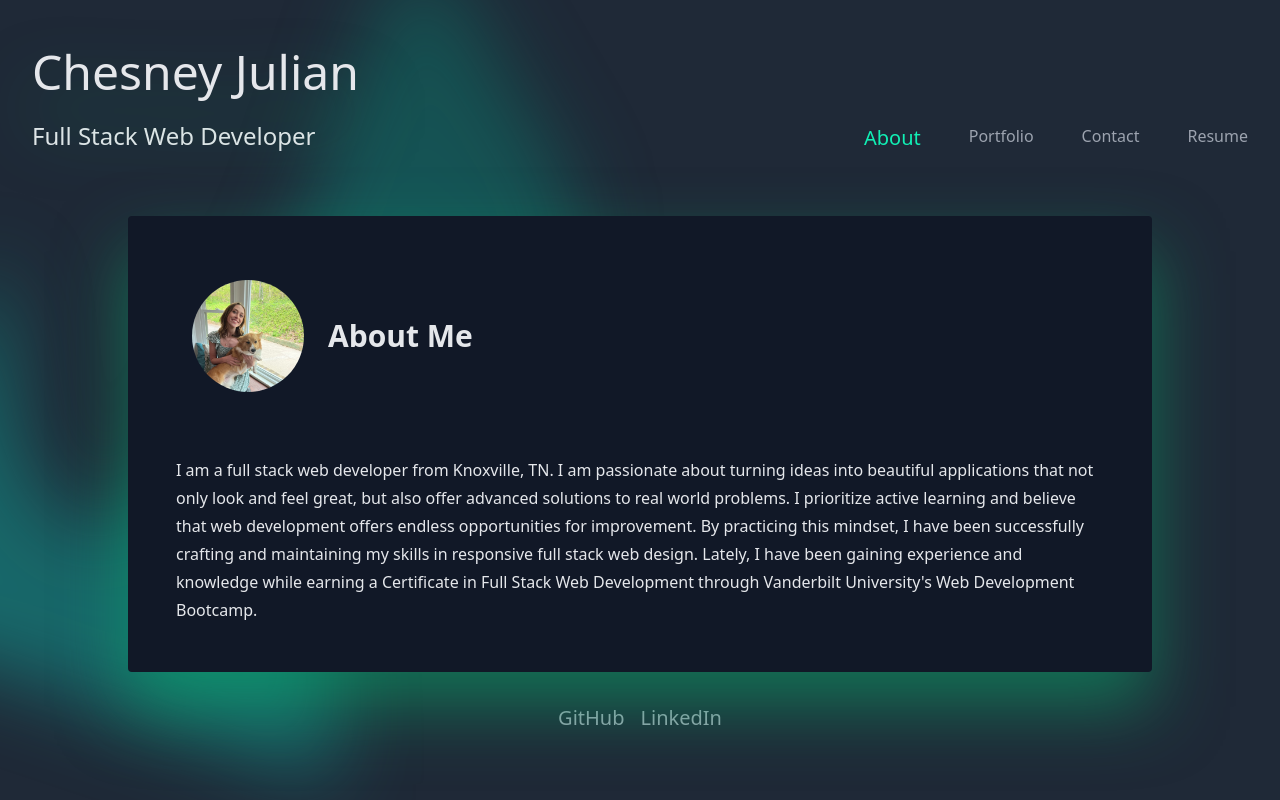
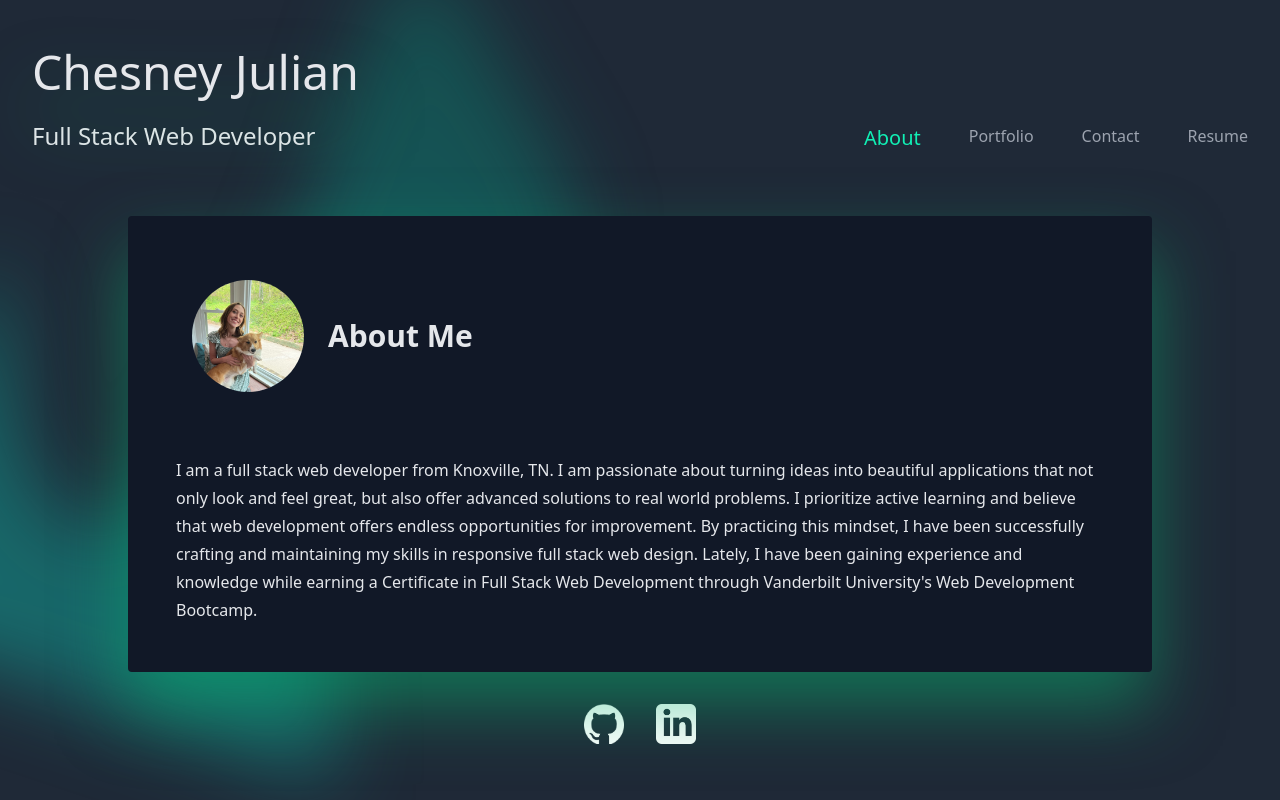
Before and after one commit to ChesneyJulian/react-portfolio, a React (Vite) app: page / in a window 1280 px wide. Built offline with nearby package versions, Linux system fonts and the light colour scheme.

Commit message:
add alt tags to images, change footer links to icon links, rearrange public images

```diff
--- a/src/components/About.jsx
+++ b/src/components/About.jsx
@@ -2,7 +2,7 @@ export default function About() {
   return (
     <>
       <div className='mb-12 flex flex-row items-center'>
-        <img className='rounded-full w-28 aspect-square object-cover object-top m-4' src="/images/profile-img.jpeg"></img>
+        <img className='rounded-full w-28 aspect-square object-cover object-top m-4' src="/images/profile-img.jpeg" alt="headshot photo"></img>
         <h3 className='text-3xl font-semibold mx-2'>About Me</h3>
       </div>
       <div>
--- a/src/components/Contact.jsx
+++ b/src/components/Contact.jsx
@@ -1,6 +1,6 @@
 import { useState } from 'react'
 import { Instruction, EmailInvalid } from './UI/Informants'
-import SubmitBtn from './UI/Buttons'
+import Button from './UI/Button'
 
 export default function Contact() {
   const [ nameValue, setNameValue ] = useState('');
@@ -98,7 +98,7 @@ export default function Contact() {
         <div>
           {checkInsDisplay()}
           {checkEmailDisplay()}
-          <SubmitBtn />
+          <Button type='submit' title='Submit'/>
         </div>
       </form>
     </div>
--- a/src/components/Footer.jsx
+++ b/src/components/Footer.jsx
@@ -1,8 +1,8 @@
 function Footer() {
   return (
-    <div className="flex align-end gap-4">
-      <a className="text-xl font-light text-gray-400 hover:text-[#057d69]" href="https://github.com/ChesneyJulian" target="_blank" rel="noreferrer">GitHub</a>
-      <a className="text-xl font-light text-gray-400 hover:text-[#057d69]" href="https://www.linkedin.com/in/chesney-julian/" target="_blank" rel="noreferrer">LinkedIn</a>
+    <div className="flex align-end gap-8">
+      <a href="https://github.com/ChesneyJulian" target="_blank" rel="noreferrer"><img className="aspect-square object-fit w-10" src="/images/icons/github-mark-white.png" alt="github icon" /></a>
+      <a href="https://www.linkedin.com/in/chesney-julian/" target="_blank" rel="noreferrer"><img className="aspect-square object-fit w-10" src="/images/icons/linkedin.png" alt="linked in icon" /></a>
       {/* no social media to provide link to so ask what to do  */}
     </div>
   )
--- a/src/components/Project.jsx
+++ b/src/components/Project.jsx
@@ -43,7 +43,7 @@ function Project() {
     <>
       {projectData.map((item) => (
         <div key={item.name} className="container relative h-auto w-auto m-4">
-            <img className="aspect-square object-cover object-top rounded z-10" src={item.image}></img>
+            <img className="aspect-square object-cover object-top rounded z-10" src={item.image} alt={`image of ${item.name}`}></img>
             <div className="overlay opacity-0 hover:opacity-90 bg-gray-800 absolute top-0 h-full w-full transition duration-300 ease-in-out">
                 <div className="flex flex-col items-start justify-end h-full w-full tracking-tight px-2 pb-8 leading-7">
                   <p className="text-xl font-semibold underline underline-offset-4 decoration-1">{item.name}</p>
--- a/src/components/Resume.jsx
+++ b/src/components/Resume.jsx
@@ -1,16 +1,12 @@
 import resumePdf from '/assets/Resume.pdf'
-
+import Button from './UI/Button'
 function Resume() {
   return (
     <>
       <h3 className='text-3xl font-semibold mb-8'>Resume</h3>
       <div className='mb-8'>
         <a href={resumePdf} download='Chesney-Julian-Resume.pdf' className=''>
-          <button
-          type="download"
-          className="py-2 px-4 bg-[#057d69] hover:bg-[#05ab8f] rounded my-8" >
-            Download Resume
-          </button>
+          <Button type='download' title='Download Resume' />
         </a>
       </div>
       <div>
--- a/src/components/UI/Buttons.jsx
+++ b/src/components/UI/Button.jsx
@@ -1,12 +1,12 @@
-function SubmitBtn () {
+function Button (props) {
   return (
     <button
-    type="submit"
+    type={props.type}
     onClick={(e) => e.preventDefault()}
     className="py-2 px-4 bg-[#057d69] hover:bg-[#05ab8f] rounded my-8" >
-      Submit
+      {props.title}
     </button>
   )
 }
 
-export default SubmitBtn;
+export default Button;
```
Also changed, not shown: public/images/icons/github-mark-white.png (added), public/images/icons/linkedin.png (added).
